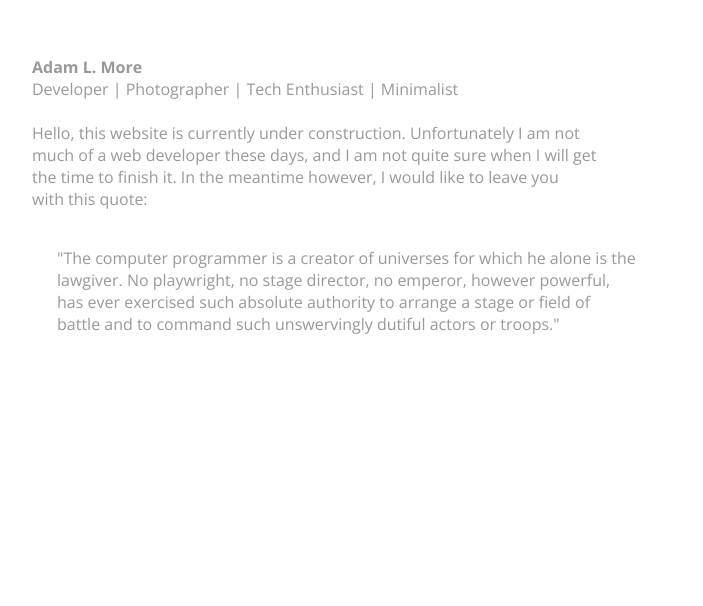
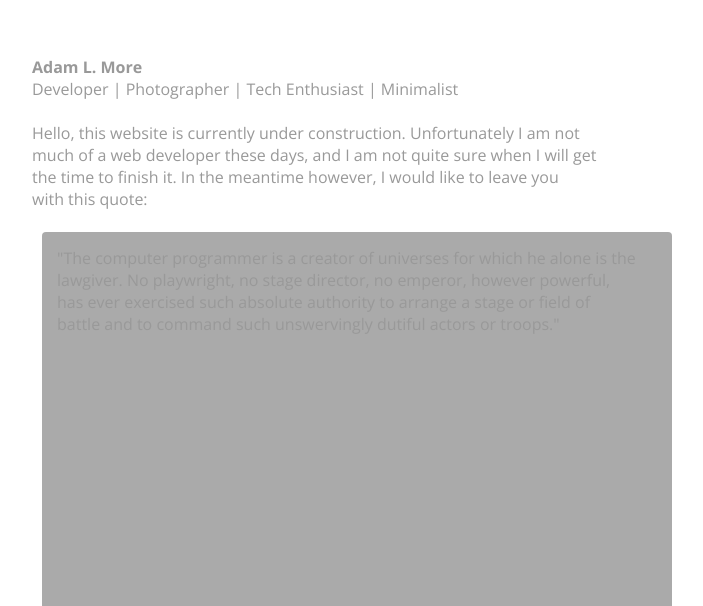
Before and after one commit to AdamLMore/AdamLMore.github.io, a plain HTML site: page index.html in a window 1280 px wide. Shown: the part 194-800 px from the top of the page, without its empty margins (283-986 px from the left). Drawn offline with nearby package versions, Linux system fonts and the light colour scheme.

Commit message:
index update

```diff
--- a/index.html
+++ b/index.html
@@ -29,11 +29,13 @@
 
             .projectBox
             {
+                background: #AAAAAA;
                 width: 600px;
                 height: 400px;
                 padding: 15px;
 
                 margin: auto;
+                border-radius: 4px;
             }
         </style>
     </head>
```
